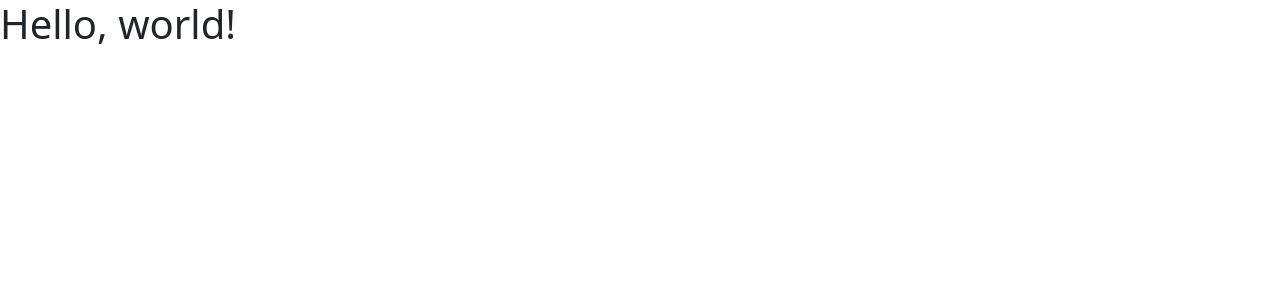
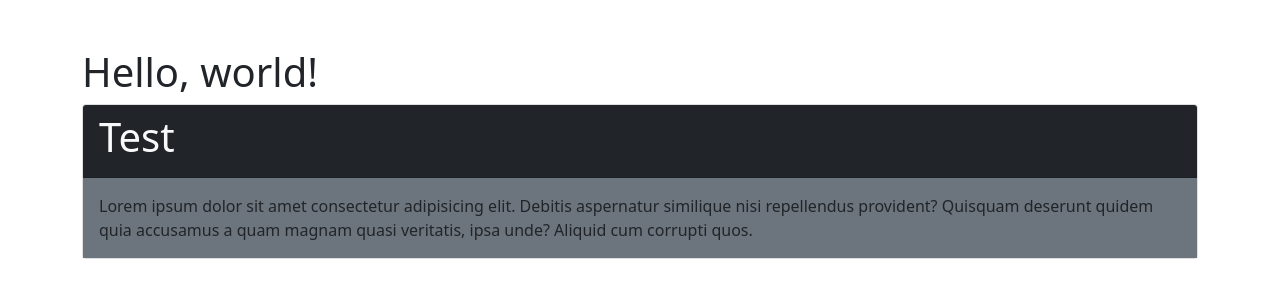
Before and after one commit to Alexandrerollin/bootstrap-coding-city, a plain HTML site: page index.html in a window 1280 px wide. Drawn offline with nearby package versions, Linux system fonts and the light colour scheme.

Commit message:
Vidéo 1 fini (pas de dl de bootsrap)

```diff
--- a/index.html
+++ b/index.html
@@ -11,17 +11,24 @@
     <title>Hello, world!</title>
   </head>
   <body>
-    <h1>Hello, world!</h1>
-
-    <!-- Optional JavaScript; choose one of the two! -->
+    <div class="container mt-5">
+      <h1>Hello, world!</h1>
+      <div class="row"></div>
+      <div class="col">
+        <div class="card">
+          <div class="card-header bg-dark text-light">
+            <h1>Test</h1>
+          </div>
+          <div class="card-body bg-secondary">
+            Lorem ipsum dolor sit amet consectetur adipisicing elit. Debitis aspernatur similique nisi repellendus provident? Quisquam deserunt
+            quidem quia accusamus a quam magnam quasi veritatis, ipsa unde? Aliquid cum corrupti quos.
+          </div>
+        </div>
+      </div>
+    </div>
 
     <!-- Option 1: Bootstrap Bundle with Popper -->
     <script src="https://cdn.jsdelivr.net/npm/bootstrap@5.0.2/dist/js/bootstrap.bundle.min.js" integrity="sha384-MrcW6ZMFYlzcLA8Nl+NtUVF0sA7MsXsP1UyJoMp4YLEuNSfAP+JcXn/tWtIaxVXM" crossorigin="anonymous"></script>
 
-    <!-- Option 2: Separate Popper and Bootstrap JS -->
-    <!--
-    <script src="https://cdn.jsdelivr.net/npm/@popperjs/core@2.9.2/dist/umd/popper.min.js" integrity="sha384-IQsoLXl5PILFhosVNubq5LC7Qb9DXgDA9i+tQ8Zj3iwWAwPtgFTxbJ8NT4GN1R8p" crossorigin="anonymous"></script>
-    <script src="https://cdn.jsdelivr.net/npm/bootstrap@5.0.2/dist/js/bootstrap.min.js" integrity="sha384-cVKIPhGWiC2Al4u+LWgxfKTRIcfu0JTxR+EQDz/bgldoEyl4H0zUF0QKbrJ0EcQF" crossorigin="anonymous"></script>
-    -->
   </body>
 </html>
```
